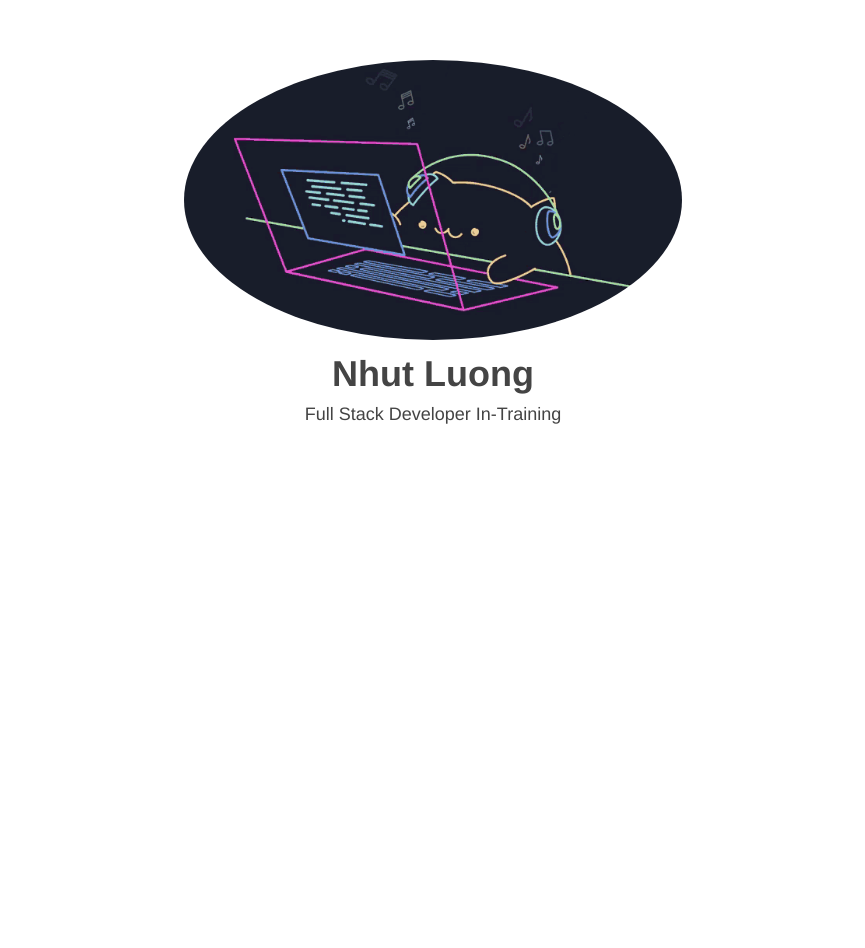
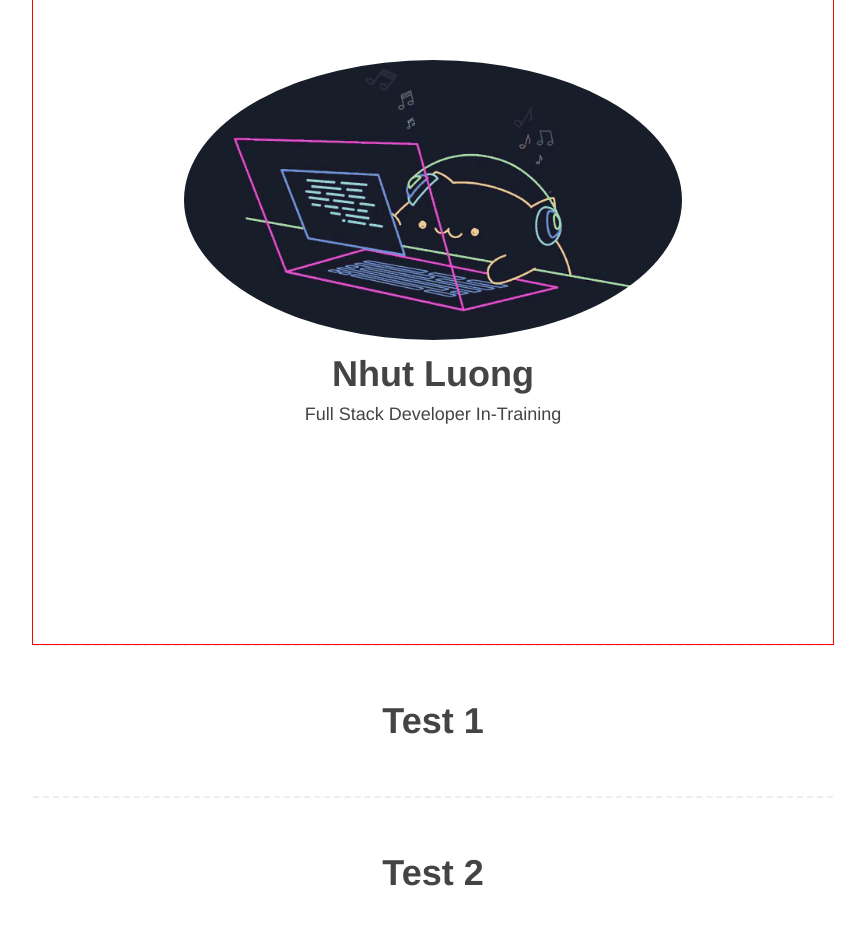
Before and after one commit to nhutluong/nhutluong.github.io, a plain HTML site: page index.html in a window 1280 px wide. Shown: the part 156-1104 px from the top of the page, without its empty margins (207-1072 px from the left). Before the commit the page ends 800 px from the top, so only its background shows below. Drawn offline with Linux system fonts and the light colour scheme.

Commit message:
Added sections

```diff
--- a/index.html
+++ b/index.html
@@ -14,5 +14,13 @@
         <p>Full Stack Developer In-Training</p>
       </header>
     </section>
+
+    <section>
+        <h1>Test 1</h1>
+    </section>
+
+    <section>
+      <h1>Test 2</h1>
+    </section>
   </body>
 </html>
--- a/styles.css
+++ b/styles.css
@@ -28,12 +28,22 @@ h1{
 img{
   border-radius: 50%;
 }
+
+section{
+  border-top: 2px dashed #eee;
+  padding: 50px 0;
+  max-width: 800px;
+  margin: 0 auto;
+}
+
 .hero{
   outline: 1px solid red;
   height: 100vh;
   display: flex;
   flex-direction: column;
   justify-content: center;
+  border: 0;
+  padding: 0;
 }
 .hero img{
   width: 100%;
```
